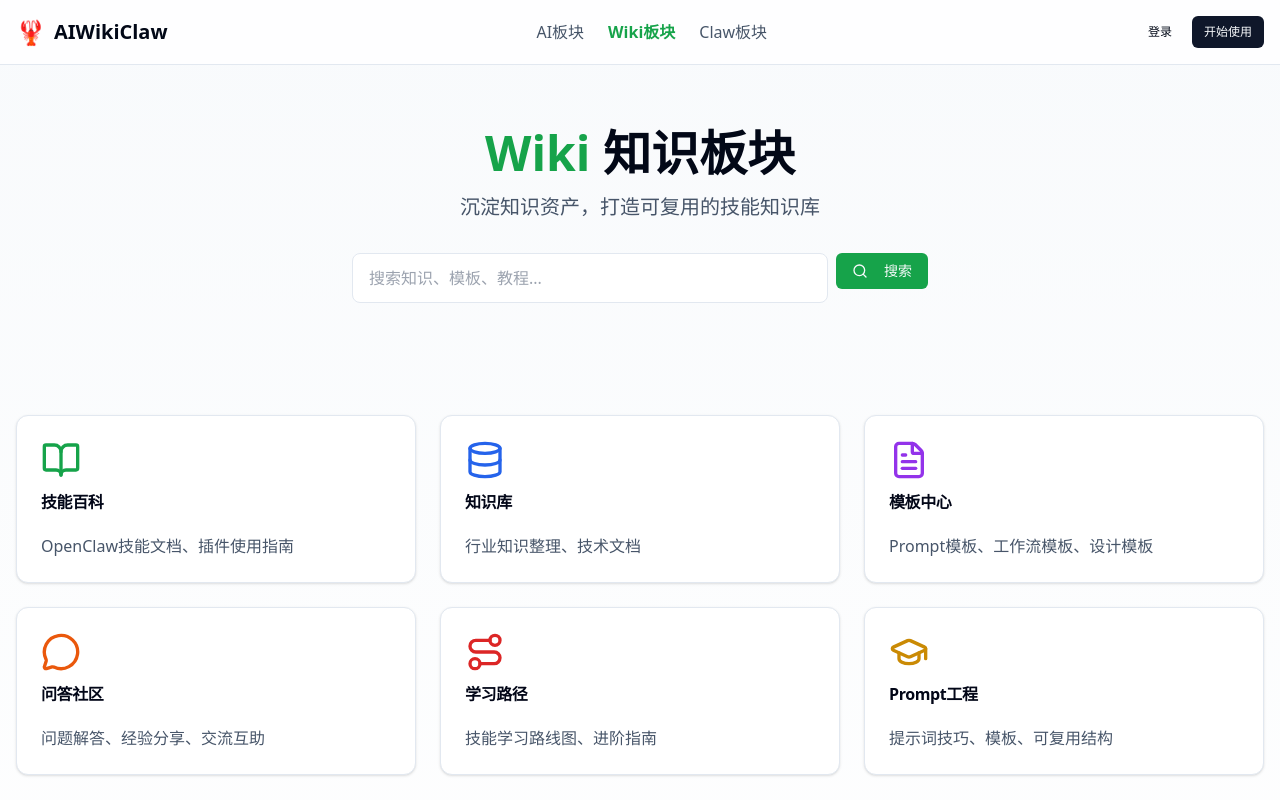
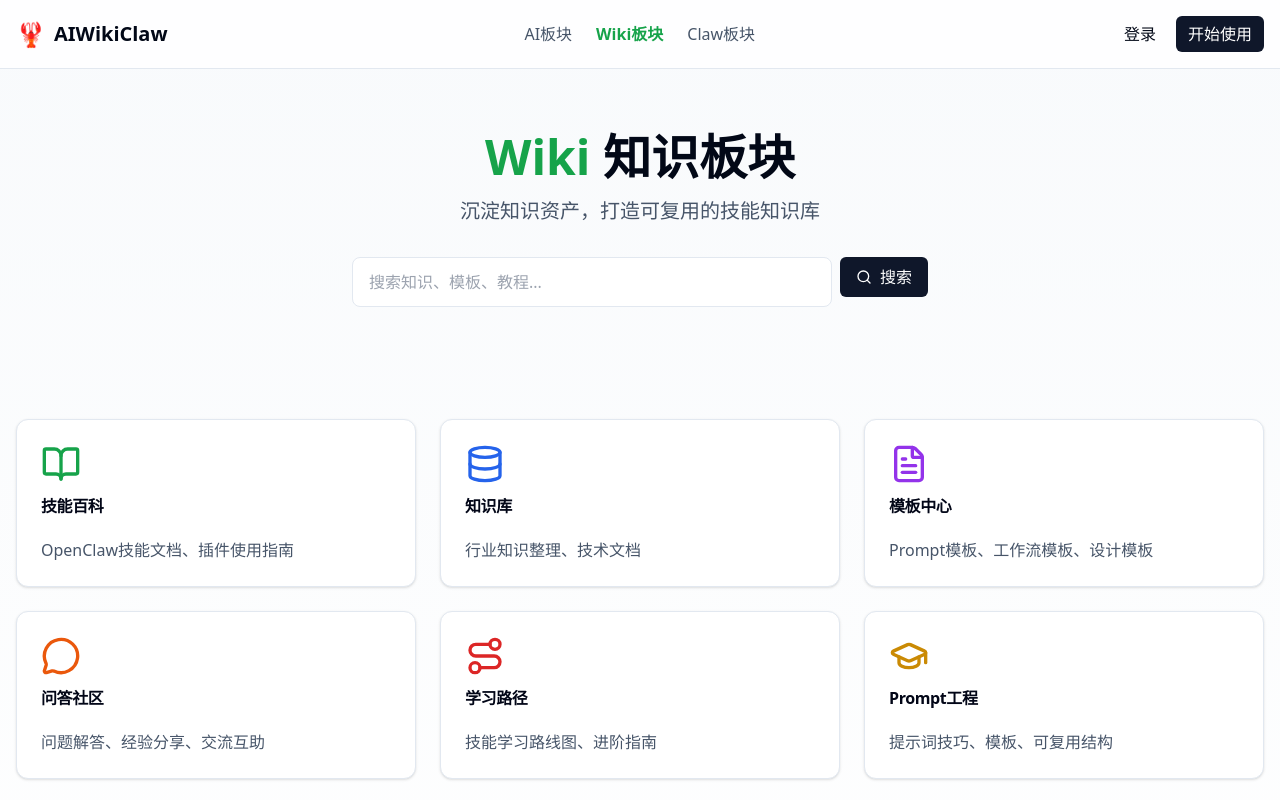
Before and after one commit to buyyoo/aiwiki, a Next.js app in the folder web/: page /wiki in a window 1280 px wide. Shown: the top 800 px of the page. Built offline with nearby package versions, Linux system fonts and the light colour scheme.

Commit message:
Simplify UI components to avoid radix-ui dependency

```diff
--- a/web/src/components/ui/button.tsx
+++ b/web/src/components/ui/button.tsx
@@ -1,46 +1,31 @@
 import * as React from "react"
-import { Slot } from "@radix-ui/react-slot"
-import { cva, type VariantProps } from "class-variance-authority"
-import { cn } from "@/lib/utils"
 
-const buttonVariants = cva(
-  "inline-flex items-center justify-center gap-2 whitespace-nowrap rounded-md text-sm font-medium transition-colors focus-visible:outline-none focus-visible:ring-1 focus-visible:ring-slate-950 disabled:pointer-events-none disabled:opacity-50 [&_svg]:pointer-events-none [&_svg]:size-4 [&_svg]:shrink-0",
-  {
-    variants: {
-      variant: {
-        default: "bg-slate-900 text-slate-50 hover:bg-slate-900/90",
-        destructive: "bg-red-500 text-slate-50 hover:bg-red-500/90",
-        outline: "border border-slate-200 bg-white hover:bg-slate-100 hover:text-slate-900",
-        secondary: "bg-slate-100 text-slate-900 hover:bg-slate-100/80",
-        ghost: "hover:bg-slate-100 hover:text-slate-900",
-        link: "text-slate-900 underline-offset-4 hover:underline",
-      },
-      size: {
-        default: "h-9 px-4 py-2",
-        sm: "h-8 rounded-md px-3 text-xs",
-        lg: "h-10 rounded-md px-8",
-        icon: "h-9 w-9",
-      },
-    },
-    defaultVariants: {
-      variant: "default",
-      size: "default",
-    },
-  }
-)
-
-export interface ButtonProps
-  extends React.ButtonHTMLAttributes<HTMLButtonElement>,
-    VariantProps<typeof buttonVariants> {
-  asChild?: boolean
+export interface ButtonProps extends React.ButtonHTMLAttributes<HTMLButtonElement> {
+  variant?: "default" | "outline" | "ghost" | "link"
+  size?: "default" | "sm" | "lg" | "icon"
 }
 
 const Button = React.forwardRef<HTMLButtonElement, ButtonProps>(
-  ({ className, variant, size, asChild = false, ...props }, ref) => {
-    const Comp = asChild ? Slot : "button"
+  ({ className = "", variant = "default", size = "default", ...props }, ref) => {
+    const baseStyles = "inline-flex items-center justify-center rounded-md font-medium transition-colors focus-visible:outline-none focus-visible:ring-2 disabled:pointer-events-none disabled:opacity-50"
+
+    const variants = {
+      default: "bg-slate-900 text-white hover:bg-slate-800",
+      outline: "border border-slate-200 bg-white hover:bg-slate-100",
+      ghost: "hover:bg-slate-100",
+      link: "text-slate-900 underline-offset-4 hover:underline"
+    }
+
+    const sizes = {
+      default: "h-10 px-4 py-2",
+      sm: "h-9 rounded-md px-3",
+      lg: "h-11 rounded-md px-8",
+      icon: "h-10 w-10"
+    }
+
     return (
-      <Comp
-        className={cn(buttonVariants({ variant, size, className }))}
+      <button
+        className={`${baseStyles} ${variants[variant]} ${sizes[size]} ${className}`}
         ref={ref}
         {...props}
       />
@@ -49,4 +34,4 @@ const Button = React.forwardRef<HTMLButtonElement, ButtonProps>(
 )
 Button.displayName = "Button"
 
-export { Button, buttonVariants }
+export { Button }
--- a/web/src/lib/utils.ts
+++ b/web/src/lib/utils.ts
@@ -1,6 +1,3 @@
-import { type ClassValue, clsx } from "clsx"
-import { twMerge } from "tailwind-merge"
-
-export function cn(...inputs: ClassValue[]) {
-  return twMerge(clsx(inputs))
+export function cn(...inputs: (string | undefined | null | false)[]): string {
+  return inputs.filter(Boolean).join(" ")
 }
```
Also changed, not shown: 1 other file (tests, documents, lock files or other folders).
